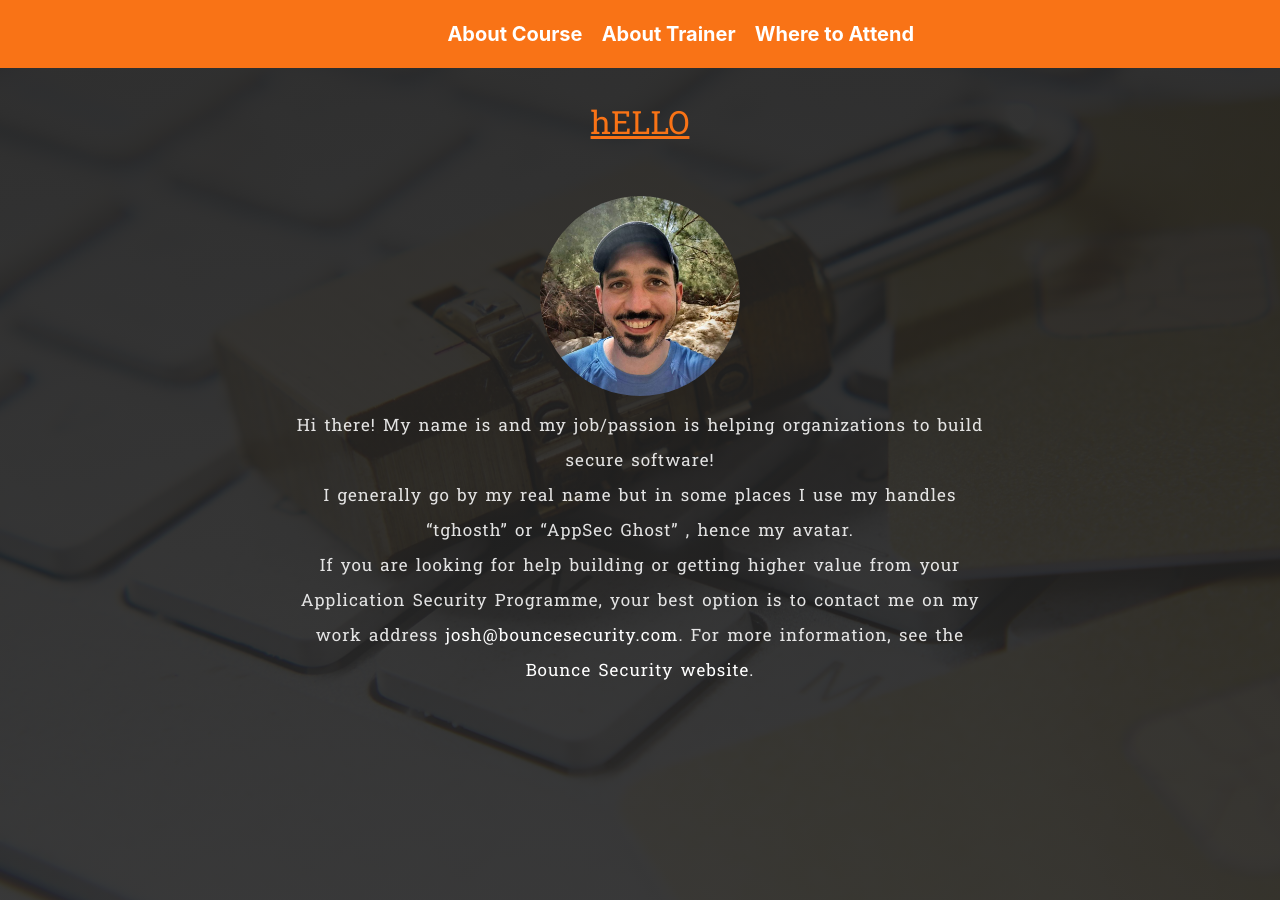
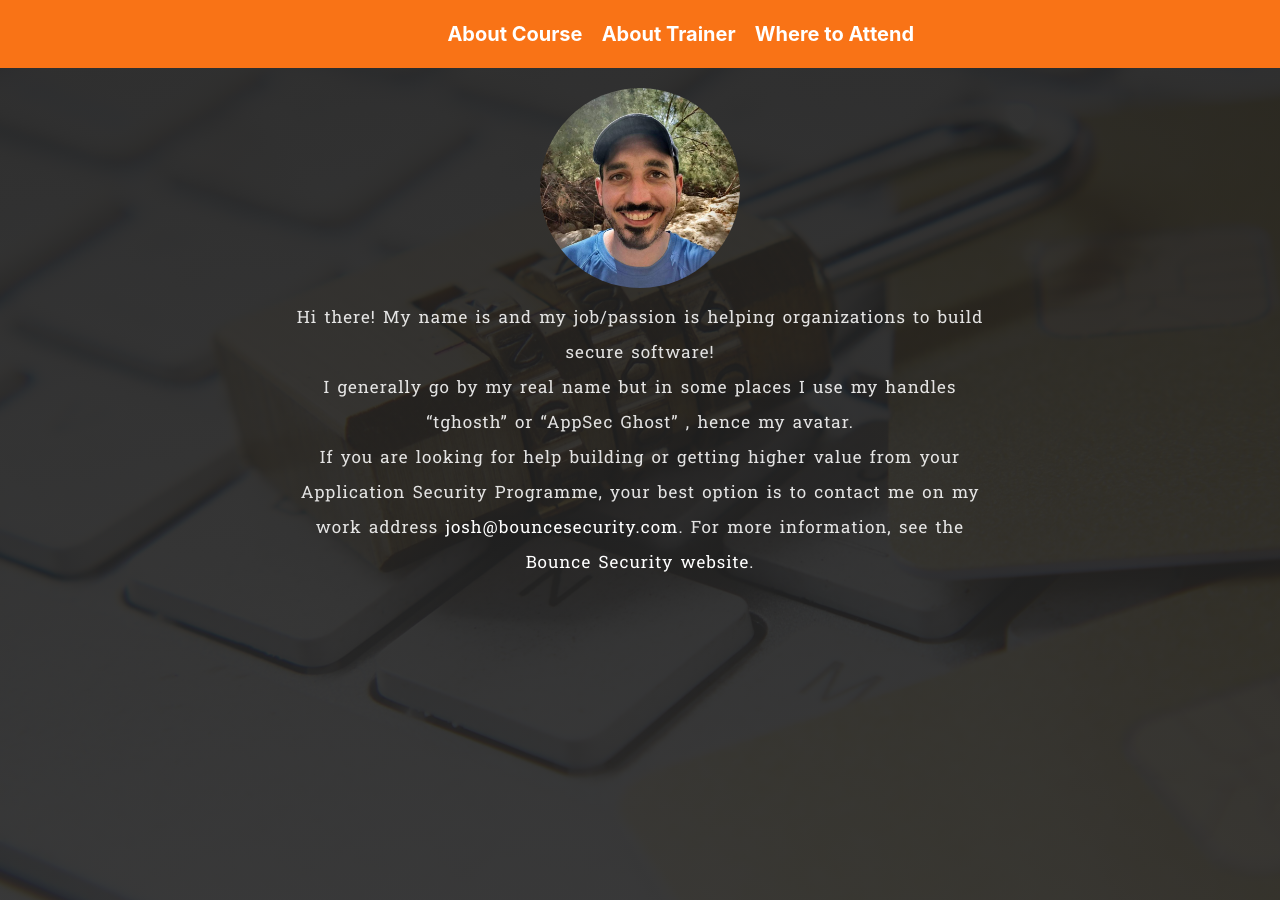
Before and after one commit to elishadamu97/joshgrossman, a Jekyll site: the page built from about.md, in a window 1280 px wide. Built offline with Jekyll 4.4.1, drawn with Linux system fonts in a browser that asks for light colours.

Commit message:
intial commit

```diff
--- a/about.md
+++ b/about.md
@@ -3,7 +3,6 @@ layout: post
 title: About Trainer
 ---
 
-# hELLO
 
 ![profile_img](/assets/profile-00f8357c.jpg)
 
```
